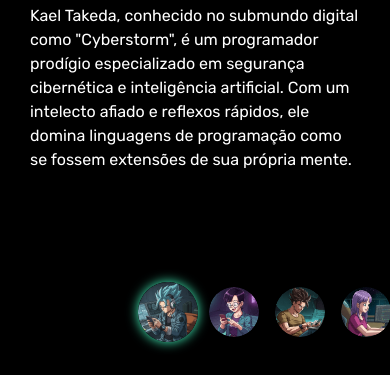
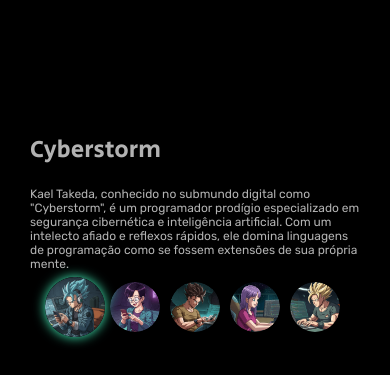
Before and after one commit to gustavo-codeDeveloper/ProjetoDragonBZ, a plain HTML site: page index.html in a window 390 px wide. Shown: the part 473-848 px from the top of the page. Drawn offline with Linux system fonts and the light colour scheme.

Commit message:
atualização

```diff
--- a/src/css/estilos.css
+++ b/src/css/estilos.css
@@ -1,28 +1,21 @@
 body {
   background-color: #000000;
   overflow: hidden;
-    /*Esconder tudo que estiver sobrando(perde a rolagem)*/
 }
 
-/*pseudo elemento*/
 main::after {
-    content: '';
+  content: "";
   position: fixed;
   top: 0;
   left: 0;
-    background-color: blueviolet;
   min-height: 100vh;
   width: 80vh;
-
-    /*propriedade para escurecer(degrade) um dos lados da imagem*/
-    background: linear-gradient(92deg,
-            #000 25%, rgb(0, 0, 0, 0) 75%) no-repeat;
+  background: linear-gradient(92deg, #000 25%, rgba(0, 0, 0, 0) 75%) no-repeat;
 }
 
 main .personagem {
   display: none;
   height: 100vh;
-    /*altura da tela (100vh = 100% da altura da tela do navegador*/
 }
 
 main .personagem.selecionado {
@@ -34,32 +27,38 @@ main .personagem .imagem {
   height: 100%;
   object-fit: cover;
 }
+/*  */
+.personagem .conteudo,
+.personagem .imagem {
+  transition: all 0.3s ease;
+}
+.personagem {
+  display: none;
+}
+
+.personagem.selecionado {
+  display: block;
+}
+/*  */
 
 .conteudo {
-    /* background-color: orange;
-    Ajuda a destacar o elemento que você está trabalhando
-    */
   position: absolute;
   top: 0;
   left: 120px;
-
   display: flex;
   flex-direction: column;
   justify-content: center;
-    /*para centralizar um elemento, ele precisa ter espaço dentro dele*/
   height: 100vh;
-    /*Adicionou mais espaço ao elemento*/
   max-width: 380px;
   z-index: 1;
 }
 
 .conteudo .nome-personagem {
-    /*background-color: green;*/
   color: #ffffff;
+  font-size: 48px;
   font-family: "Secular One";
   font-weight: 400;
   margin-bottom: 20px;
-    /*espaçamento entre o texto*/
 }
 
 .conteudo .descricao {
@@ -67,7 +66,6 @@ main .personagem .imagem {
   font-family: "Rubik";
   font-size: 16px;
   line-height: 24px;
-    /*altura das linhas(espaçamento)*/
 }
 
 .botoes {
@@ -76,7 +74,6 @@ main .personagem .imagem {
   top: 0;
   right: 0;
   width: 180px;
-
   display: flex;
   flex-direction: column;
   align-items: center;
@@ -93,35 +90,33 @@ main .personagem .imagem {
   cursor: pointer;
   transition: transform 0.3s ease;
   border-radius: 50%;
-    /*removel o quadrado da imagem*/
 }
 
 .botoes .botao img {
   border-radius: 50%;
 }
 
-/*contorno sombreado do botão*/
 .botoes .botao.selecionado {
   transform: scale(1.2);
-    box-shadow: 0 0 10px #D9D9D9;
+  box-shadow: 0 0 10px #d9d9d9;
 }
 
 .botoes .botao.cyberstorm.selecionado {
-    box-shadow: 0 0 10px #47FFC5;
+  box-shadow: 0 0 10px #47ffc5;
 }
 
 .botoes .botao.codepixie.selecionado {
-    box-shadow: 0 0 10px #9747FF;
+  box-shadow: 0 0 10px #9747ff;
 }
 
 .botoes .botao.hexblade.selecionado {
-    box-shadow: 0 0 10px #FFA947;
+  box-shadow: 0 0 10px #ffa947;
 }
 
 .botoes .botao.neonpulse.selecionado {
-    box-shadow: 0 0 10px #E4309A;
+  box-shadow: 0 0 10px #e4309a;
 }
 
 .botoes .botao.codebreaker.selecionado {
-    box-shadow: 0 0 10px #FFF047;
+  box-shadow: 0 0 10px #fff047;
 }
--- a/src/css/responsivo.css
+++ b/src/css/responsivo.css
@@ -1,5 +1,4 @@
-@media (max-width: 768px) {
-
+/* @media (max-width: 768px) {
     main::after {
         background: linear-gradient(0deg, #000 45%, rgba(0, 0, 0, 0.00) 70%) no-repeat;
         width: 100vw;
@@ -13,7 +12,7 @@
     .conteudo {
         justify-content: flex-end;
         left: 0;
-        top: -28%;
+        top: -20%;
         max-width: 100vw;
         padding: 30px;
     }
@@ -26,9 +25,11 @@
         max-width: 500px;
     }
 
+
     .botoes {
         flex-direction: row;
         align-items: flex-end;
+        width: 100%;
         padding: 30px;
     }
 
@@ -40,27 +41,150 @@
     .botoes .botao img {
         max-width: 70px;
     }
+}
 
-    @media(max-width: 425px) {
+@media (max-width: 425px) {
     main .personagem .imagem {
         height: auto;
     }
+
     .conteudo {
         top: -20%;
     }
 
-        .botoes{
-            padding: 20px;
-            top: -10px;
+    .conteudo .nome-personagem {
+       font-size: 24px;
+    }
+    .conteudo .descricao {
+        font-size: 12px;
+        line-height: 14px;
     }
 
-        .botoes .botao{
+    .botoes {
+        padding: 20px;
+        top: -10%;
+    }
+
+    .botoes .botao {
         width: 50px;
         height: 50px;
     }
 
-        .botoes .botao img{
+    .botoes .botao img {
+        max-width: 50px;
+    }
+} */
+
+@media (max-width: 768px) {
+    main {
+        position: relative;
+    }
+
+    main::after {
+        content: "";
+        position: absolute;
+        bottom: 0;
+        left: 0;
+        height: 100%;
+        width: 100vw;
+        background: linear-gradient(0deg, #000 45%, rgba(0, 0, 0, 0.00) 70%) no-repeat;
+        pointer-events: none;
+        z-index: 1;
+    }
+
+    main .personagem {
+        position: relative;
+        height: auto;
+        min-height: 100vh;
+    }
+
+    main .personagem picture {
+        display: block;
+        width: 100%;
+    }
+
+    main .personagem .imagem {
+        display: block;
+        width: 100%;
+        height: auto;
+        object-fit: cover;
+        object-position: center;
+    }
+
+    .conteudo {
+        position: absolute;
+        bottom: 100px;
+        left: 0;
+        z-index: 2;
+        justify-content: flex-end;
+        max-width: 100vw;
+        padding: 30px;
+        padding-bottom: 120px;
+    }
+
+    .conteudo .nome-personagem {
+        font-size: 30px;
+        position: relative;
+        z-index: 1;
+    }
+
+    .conteudo .descricao {
+        max-width: 500px;
+        font-size: 14px;
+        line-height: 18px;
+        position: relative;
+        z-index: 2;
+    }
+
+    .botoes {
+        position: fixed;
+        bottom: 20px;
+        left: 0;
+        justify-content: center;
+        flex-direction: row;
+        align-items: flex-end;
+        width: 100%;
+        padding: 30px;
+        z-index: 2;
+    }
+
+    .botoes .botao {
+        width: 70px;
+        height: 70px;
+    }
+
+    .botoes .botao img {
+        max-width: 70px;
+    }
+}
+
+@media (max-width: 425px) {
+    .conteudo {
+        padding-bottom: 100px;
+    }
+     .conteudo .nome-personagem {
+        font-size: 24px;
+    }
+
+    .conteudo .descricao {
+        font-size: 12px;
+        line-height: 14px;
+    }
+
+    .botoes {
+        bottom: 15px;
+        gap: 10px;
+        padding: 20px;
+        top: -10%;
+        gap: 10px;
+    }
+
+    .botoes .botao {
+        width: 50px;
+        height: 50px;
+    }
+
+    .botoes .botao img {
         max-width: 50px;
     }
 }
-}
```
Lines whose indentation alone changed are shown as unchanged.
